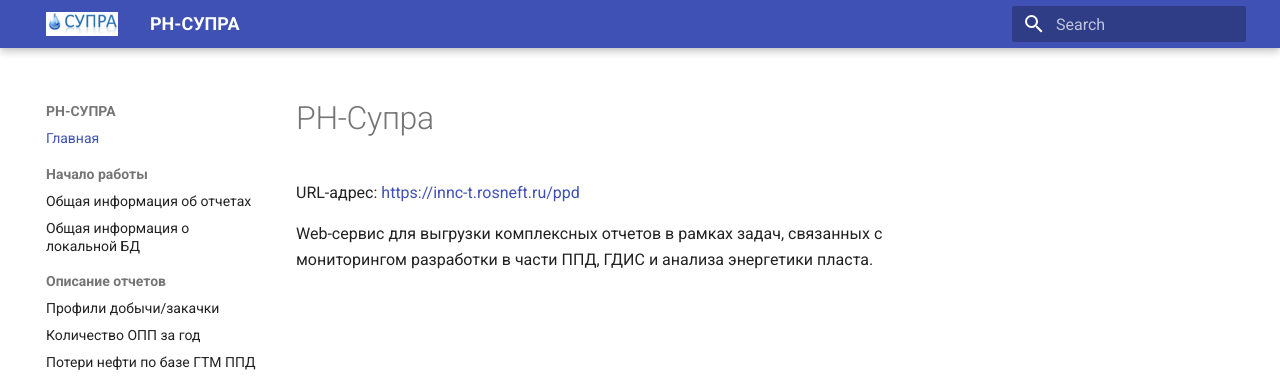
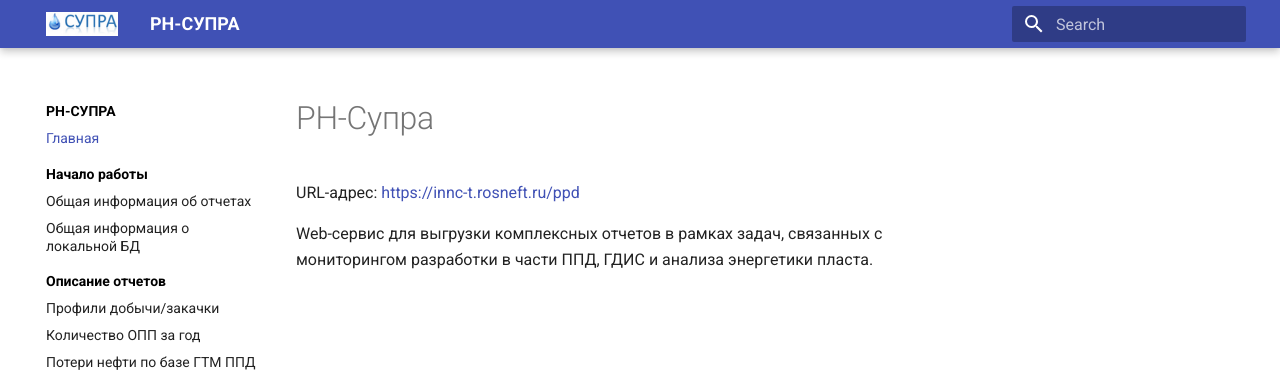
Before and after one commit to sidelkin1/ppd_forms, an MkDocs documentation site: the page built from docs/index.md, in a window 1280 px wide. Shown: the top 376 px of the page. Built offline with MkDocs 1.6.1 and Material for MkDocs 9.7.7, drawn with Linux system fonts in a browser that asks for light colours.

Commit message:
💄 style(docs): customize navigation title styling

```diff
--- /dev/null
+++ b/docs/stylesheets/extra.css
@@ -0,0 +1,9 @@
+.md-nav__title {
+  color: #000000 !important;
+  font-weight: 700;
+}
+
+.md-nav__item--nested > .md-nav__link {
+  color: #000000 !important;
+  font-weight: 700;
+}
--- a/mkdocs.yml
+++ b/mkdocs.yml
@@ -42,3 +42,6 @@
   - pymdownx.emoji:
       emoji_index: !!python/name:material.extensions.emoji.twemoji
       emoji_generator: !!python/name:material.extensions.emoji.to_svg
+
+extra_css:
+  - stylesheets/extra.css
```
